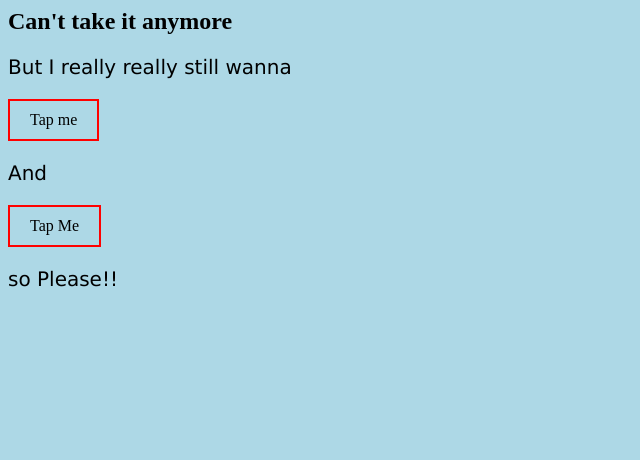
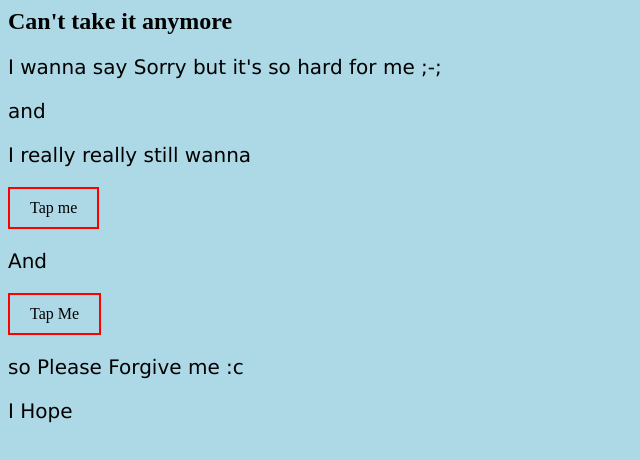
Before and after one commit to Hoshikora/Hoshikora, a plain HTML site: page index.html in a window 1280 px wide. Shown: the whole page, without its empty margins (0-640 px from the left). Drawn offline with Linux system fonts and the light colour scheme.

Commit message:
Update index.html

```diff
--- a/index.html
+++ b/index.html
@@ -5,12 +5,15 @@
 <body>
 <div class="row">
 <h2>Can't take it anymore</h2>
-<p>But I really really still wanna</p>
+<p>I wanna say Sorry but it's so hard for me ;-;</p>
+<p>and</p>
+<p>I really really still wanna</p>
 <a href="https://www.tiktok.com/@ezzsounds/video/7060983775114611974?is_copy_url=1&is_from_webapp=v1&q=best%20friend%20rex%20orange%20county&t=1666181734458" target="_blank">Tap me</a>
 <br>
 <p>And</p>
 <a href="https://www.tiktok.com/@justininiw/video/7115391819566910746?is_copy_url=1&is_from_webapp=v1&q=the%20shade%20rex%20orange%20county&t=1666181879169" target="_blank">Tap Me</a>
-<p>so Please!!</p>
+<p>so Please Forgive me :c</p>
+<p>I Hope</p>
 </div>
 </body>
 </html>
```
